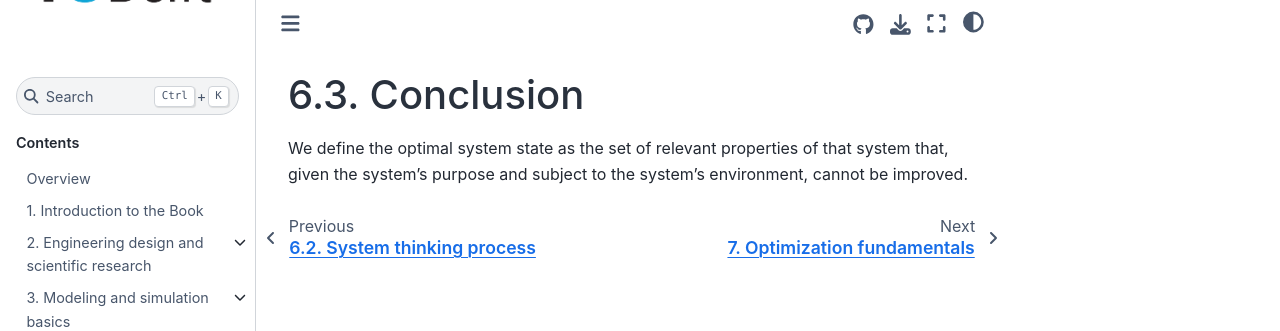
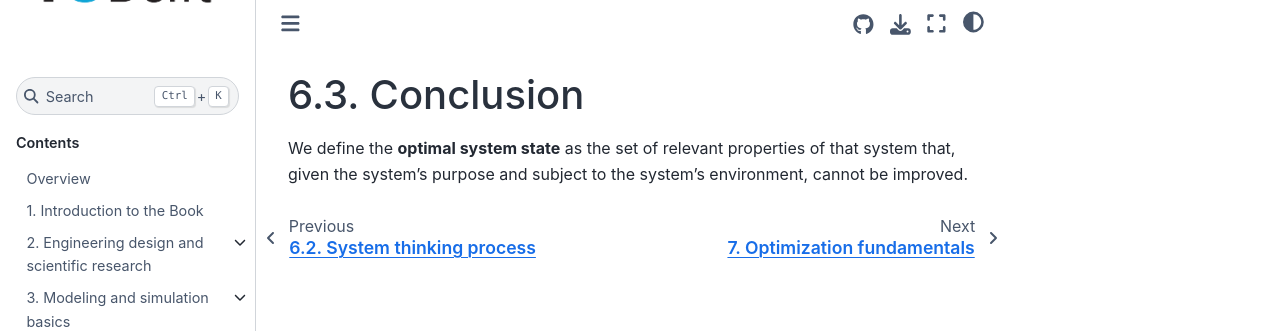
Before and after one commit to TeachBooks/systems-engineering-design, a Jupyter Book: the page built from book/chapters/chapter_6_3.md, in a window 1280 px wide. Shown: the top 331 px of the page. Built offline with Jupyter Book 1.0.4 settings and Sphinx 7.4.7 and the Sphinx Book theme 1.1.4, drawn with Linux system fonts in a browser that asks for light colours; pages that are not in the unit, such as notebooks, are missing from menus; comment, search, counter and statistics services are not loaded.

Commit message:
chaper 6

```diff
--- a/book/chapters/chapter_6_3.md
+++ b/book/chapters/chapter_6_3.md
@@ -1,3 +1,3 @@
 # 6.3. Conclusion
 
-We define the optimal system state as the set of relevant properties of that system that, given the system’s purpose and subject to the system's environment, cannot be improved.
+We define the **optimal system state** as the set of relevant properties of that system that, given the system’s purpose and subject to the system's environment, cannot be improved.
```
